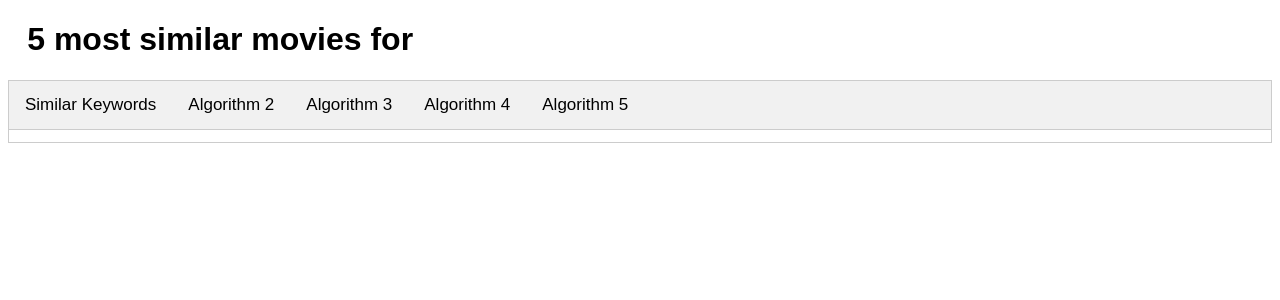
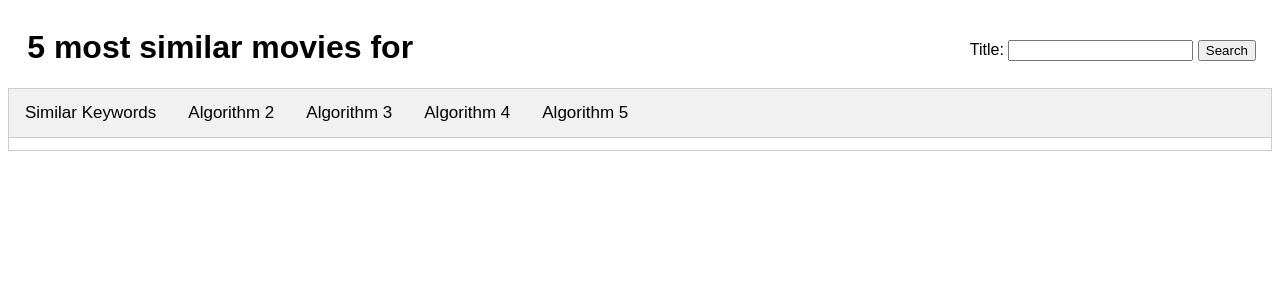
Before and after one commit to elsandner/WebRecommender, a Django app: template templates/similarItemRecommendations/similarMovies.html in a window 1280 px wide. Shown: the top 300 px of the page. Run offline with Django 3.2, Linux system fonts and the light colour scheme; the template is opened without the code that fills it, so the values that code supplies are empty.

Commit message:
added search bar

```diff
--- a/templates/similarItemRecommendations/similarMovies.html
+++ b/templates/similarItemRecommendations/similarMovies.html
@@ -10,7 +10,15 @@
         font-family: Arial;
     }
     #headline{
+        display: inline-block;
         margin-left: 0.6em;
+    }
+
+    #form{
+        display: inline-block;
+        float: right;
+        padding-top: 2em;
+        padding-right: 1em;
     }
     .movie {
         background-color: #84CEEB;
@@ -75,10 +83,61 @@
       border-top: none;
     }
 
+        /*CSS rules for waiting screen*/
+    #overlay {
+      position: fixed; /* Sit on top of the page content */
+      display: none; /* Hidden by default */
+      width: 100%; /* Full width (cover the whole page) */
+      height: 100%; /* Full height (cover the whole page) */
+      top: 0;
+      left: 0;
+      right: 0;
+      bottom: 0;
+      background-color: rgba(255,255,255,0.9); /* Black background with opacity */
+      z-index: 2; /* Specify a stack order in case you're using a different order for other elements */
+
+    }
+
+    #waitingScreen{
+      color: black;
+      text-align: center;
+      margin: 10% auto;
+    }
+    /*loader animation*/
+    #loader {
+      margin: 0 auto;
+      border: 16px solid #f3f3f3;
+      border-radius: 50%;
+      border-top: 16px solid #3498db;
+      width: 80px;
+      height: 80px;
+      -webkit-animation: spin 2s linear infinite; /* Safari */
+      animation: spin 2s linear infinite;
+    }
+    /* Safari */
+    @-webkit-keyframes spin {
+      0% { -webkit-transform: rotate(0deg); }
+      100% { -webkit-transform: rotate(360deg); }
+    }
+
+    @keyframes spin {
+      0% { transform: rotate(0deg); }
+      100% { transform: rotate(360deg); }
+    }
+
 </style>
 
 <body>
+
+
     <h1 id="headline"> 5 most similar movies for {{ movieTitle }}</h1>
+
+    <form id="form" action="/sir/searchResult" method="post">
+        <label for="title">Title: </label>
+        <input id="title" type="text" name="title" value="{{ userId }}">
+        <input type="submit" value="Search" onClick="document.getElementById('loader').style.visibility = 'visible'">
+    </form>
+
 
     <div class="tab">
       <button class="tablinks" onclick="openResult(event, 'Algorithm1')">Similar Keywords</button> <!--event is deprecated but still works fine..-->
@@ -95,7 +154,7 @@
             <form action="/sir/similarMovies" method="post">
                 <input type = "hidden" name = "movieId" value = "{{ row.id }}" />
 
-                <div class="movie" onclick="this.parentNode.submit();">
+                <div class="movie" onclick="showSimilarItems(this);">
                     <div class="headline">
                         <h1>{{ row.title }}</h1>
                         <p class="date">  ({{ row.release_date }})</p>
@@ -127,9 +186,17 @@
       <p>Algorithm 5 is not implemented yet </p>
     </div>
 
+        <!-- Loading Screen -->
+    <div id="overlay">
+        <div id="waitingScreen">
+            <h1>calculating similar movies ...</h1>
+            <div id="loader"></div>
+        </div>
+    </div>
 
     <!--Script used to show taps-->
     <script>
+        //switch between Taps
         function openResult(evt, algorithm) {
           var i, tabcontent, tablinks;
           tabcontent = document.getElementsByClassName("tabcontent");
@@ -144,6 +211,12 @@
           evt.currentTarget.className += " active";
         }
 
+        //show similar items of clicked movie and show waiting screen
+        function showSimilarItems(el) {
+          document.getElementById("overlay").style.display = "block";
+          el.parentElement.submit();
+        }
+
         openResult(event, 'Algorithm1')
     </script>
 
```
Also changed, not shown: templates/similarItemRecommendations/searchResult.html (+15 -0 lines).
